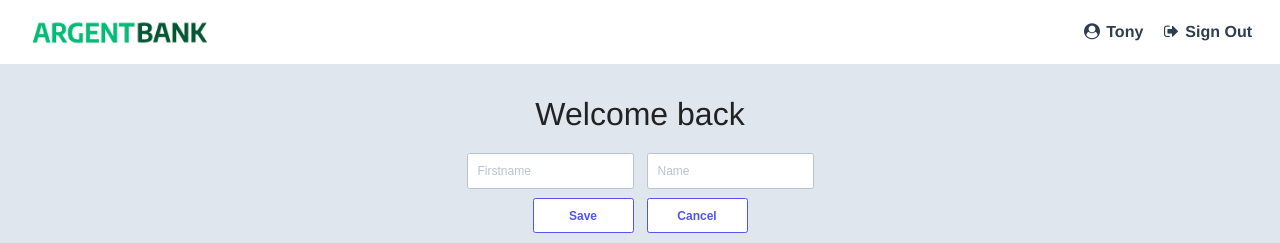
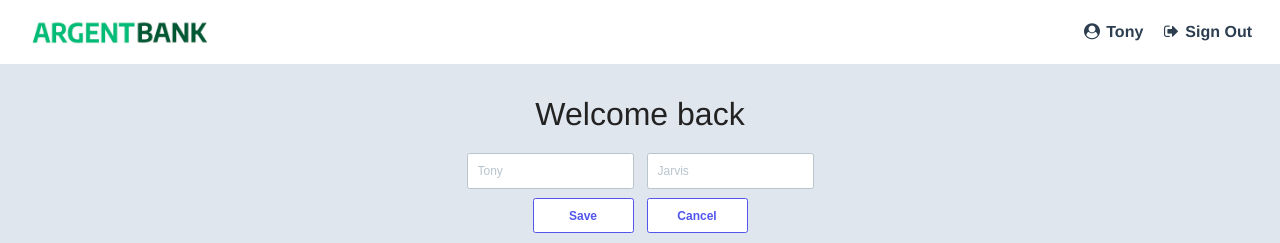
Before and after one commit to timothegonin/timothe_gonin_13_042023, a React (Create React App) app: page /profile in a window 1280 px wide. Both pictures are taken after a click on the button "Edit Name". Shown: the top 243 px of the page. Built offline with nearby package versions, Linux system fonts and the light colour scheme.

Commit message:
✨ set new user firstname/lastname+input behavior

```diff
--- a/src/components/UserInfosForm.jsx
+++ b/src/components/UserInfosForm.jsx
@@ -1,7 +1,10 @@
-import React from 'react'
+import React, { useState } from 'react'
 import styled from 'styled-components'
-import { useDispatch } from 'react-redux'
-import { close } from '../features/userInfosForm/userInfosFormSlice'
+import { useDispatch, useSelector } from 'react-redux'
+import {
+  close,
+  setUserInfos,
+} from '../features/userInfosForm/userInfosFormSlice'
 
 /*
   ┌─────────────────────────────────────────────────────────────────────────┐
@@ -74,18 +77,28 @@ const ButtonsWrapper = styled.div`
   │ JSX                                                                     │
   └─────────────────────────────────────────────────────────────────────────┘
  */
-const UserInfosForm = ({ userInfos, setUserInfos }) => {
+const UserInfosForm = () => {
+  const { userFirstName, userLastName } = useSelector(
+    (state) => state.userInfosSetter
+  )
   const dispatch = useDispatch()
+
+  const initialState = {
+    firstName: userFirstName,
+    lastName: userLastName,
+  }
+  const [newUserInfos, setNewUserInfos] = useState(initialState)
+  console.log(newUserInfos)
 
   const handleSubmit = (e) => {
     e.preventDefault()
-    setUserInfos({ firstName: userInfos.firstName, name: userInfos.name })
+    dispatch(setUserInfos(newUserInfos))
     dispatch(close())
   }
 
   const handleInput = (e) => {
     e.preventDefault()
-    setUserInfos({ firstName: '', name: '' })
+    setNewUserInfos({ firstName: '', lastName: '' })
   }
 
   return (
@@ -94,19 +107,25 @@ const UserInfosForm = ({ userInfos, setUserInfos }) => {
         <input
           type="text"
           placeholder={
-            userInfos.firstName.length > 0 ? userInfos.firstName : 'Firstname'
+            newUserInfos.firstName.length > 0
+              ? newUserInfos.firstName
+              : 'Firstname'
           }
-          value={userInfos.firstName}
+          value={newUserInfos.firstName}
           onChange={(e) =>
-            setUserInfos({ ...userInfos, firstName: e.target.value })
+            setNewUserInfos({ ...newUserInfos, firstName: e.target.value })
           }
           required
         />
         <input
           type="text"
-          placeholder={userInfos.name.length > 0 ? userInfos.name : 'Name'}
-          value={userInfos.name}
-          onChange={(e) => setUserInfos({ ...userInfos, name: e.target.value })}
+          placeholder={
+            newUserInfos.lastName > 0 ? newUserInfos.lastName : 'Name'
+          }
+          value={newUserInfos.lastName}
+          onChange={(e) =>
+            setNewUserInfos({ ...newUserInfos, lastName: e.target.value })
+          }
           required
         />
       </InputWrapper>
--- a/src/features/userInfosForm/userInfosFormSlice.js
+++ b/src/features/userInfosForm/userInfosFormSlice.js
@@ -17,8 +17,8 @@ const userInfosFormSlice = createSlice({
       state.isOpen = false
     },
     setUserInfos: (state, action) => {
-      state.userFirstName = action.payload.userFirstName
-      state.userLastName = action.payload.userLastName
+      state.userFirstName = action.payload.firstName
+      state.userLastName = action.payload.lastName
     },
   },
 })
```
